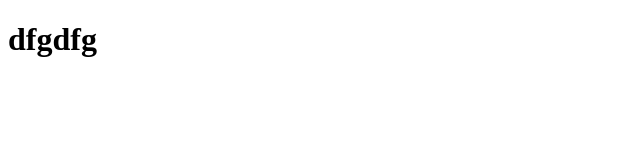
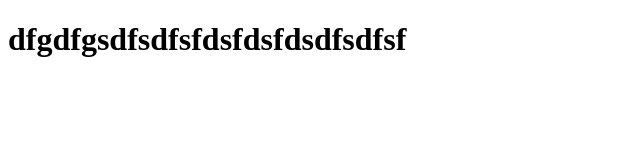
Before and after one commit to zaid483/merge, a plain HTML site: page index.html in a window 1280 px wide. Shown: the whole page, without its empty margins (0-640 px from the left). Drawn offline with Linux system fonts and the light colour scheme.

Commit message:
Update heading text in index.html

```diff
--- a/index.html
+++ b/index.html
@@ -6,7 +6,7 @@
       <title>Document</title>
 </head>
 <body>
-      <h1>dfgdfg
+      <h1>dfgdfgsdfsdfsfdsfdsfdsdfsdfsf
       </h1>
 </body>
 </html>
```
